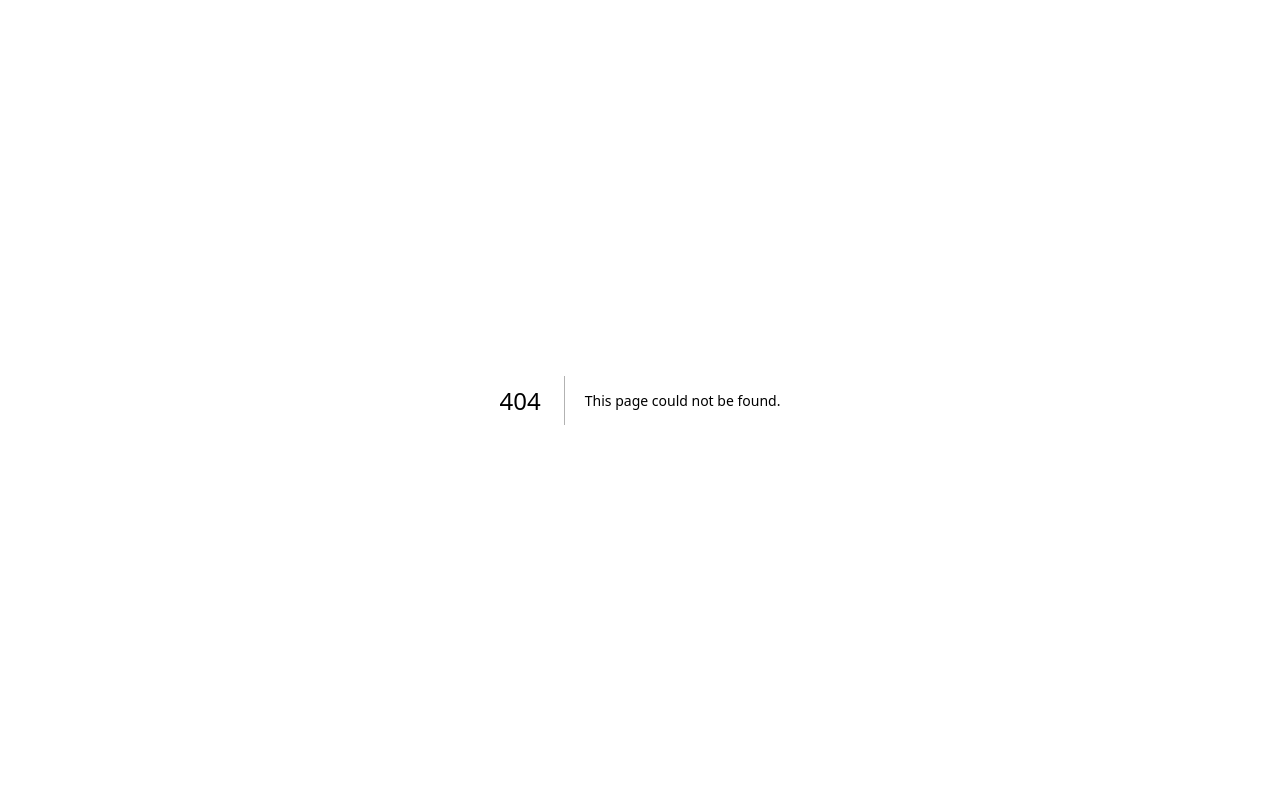
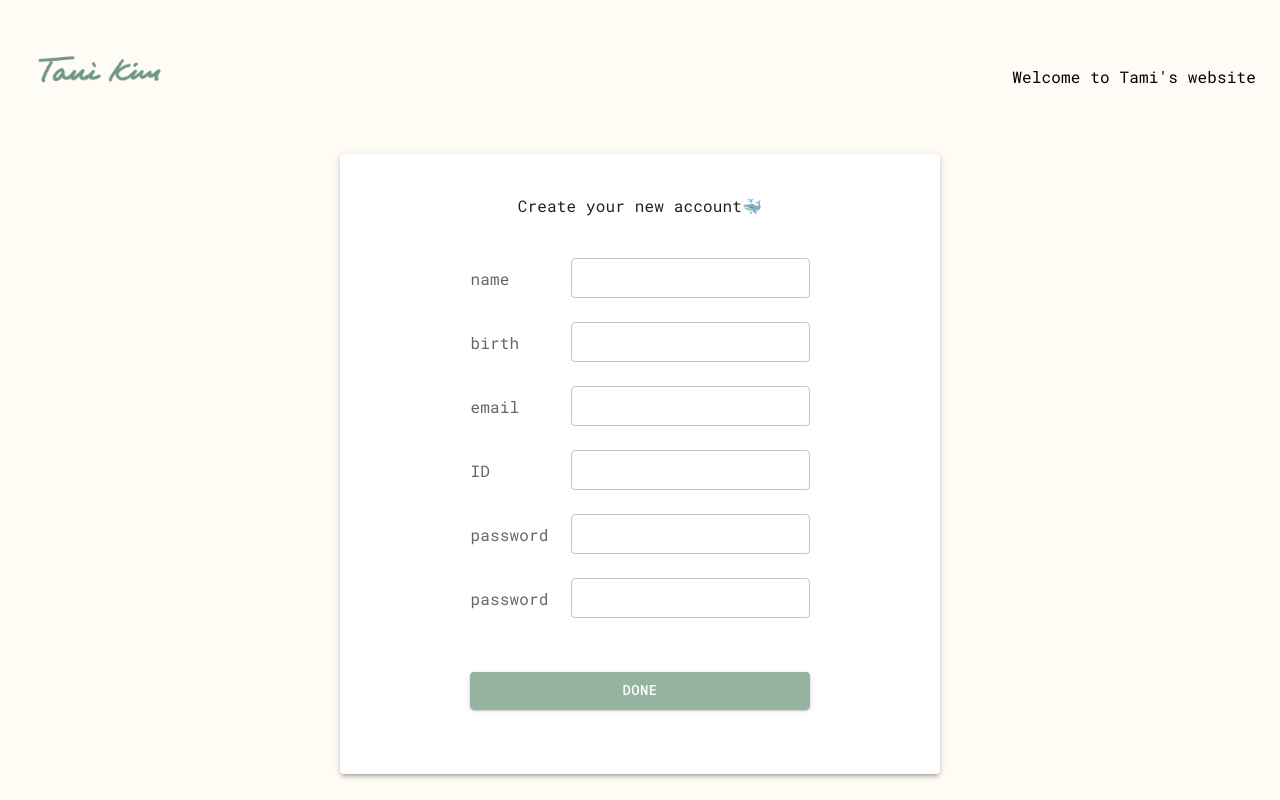
Before and after one commit to tamoimi/next-home-page, a Next.js app: page /home-pages/join in a window 1280 px wide. Before the commit this address had no page. Built offline with nearby package versions, Linux system fonts and the light colour scheme.

Commit message:
feat: 파일 컴포넌트화

```diff
--- /dev/null
+++ b/components/MainLayout.js
@@ -0,0 +1,28 @@
+import styles from "@/styles/Home.module.css";
+import Stack from "@mui/material/Stack";
+import Box from "@mui/material/Box";
+import Typography from "@mui/material/Typography";
+import Head from "next/head";
+import Image from "next/image";
+import Link from "next/link";
+import { Grid } from "@mui/material";
+
+const MainLayout = () => {
+  return (
+    <Box sx={{ px: 3 }}>
+      <Stack
+        direction={"row"}
+        alignItems="center"
+        justifyContent={"space-between"}
+      >
+        <Link href="/">
+          <Image src="/logo.png" alt="logo" width={150} height={150} priority />
+        </Link>
+
+        <Typography>Welcome to Tami&apos;s website</Typography>
+      </Stack>
+
+    </Box>
+  );
+};
+export default MainLayout;
--- a/pages/_app.js
+++ b/pages/_app.js
@@ -1,5 +1,36 @@
-import '@/styles/globals.css'
+import "@/styles/globals.css";
+import { ThemeProvider, createTheme } from "@mui/material";
+
+const theme = createTheme({
+  palette: {
+    background: {
+      default: "#eeeeee",
+    },
+    primary: {
+      main: "#94B49F",
+    },
+    secondary: {
+      main: "#35BA9B",
+    },
+    success: {
+      main: "#3AADD9",
+    },
+    error: {
+      main: "#D94452",
+    },
+    info: {
+      main: "#DCDCDC",
+    },
+    warning: {
+      main: "#FDCD56",
+    },
+  },
+});
 
 export default function App({ Component, pageProps }) {
-  return <Component {...pageProps} />
+  return (
+    <ThemeProvider theme={theme}>
+      <Component {...pageProps} />
+    </ThemeProvider>
+  );
 }
--- /dev/null
+++ b/pages/home-pages/join.js
@@ -0,0 +1,107 @@
+import MainLayout from "@/components/MainLayout";
+import InputLabel from "@mui/material/InputLabel";
+import Stack from "@mui/material/Stack";
+import TextField from "@mui/material/TextField";
+import Typography from "@mui/material/Typography";
+import Button from "@mui/material/Button";
+import Paper from "@mui/material/Paper";
+
+const Join = () => {
+  return (
+    <>
+      <MainLayout />
+      <Paper
+        elevation={3}
+        sx={{
+          width: 600,
+          height: 620,
+          p: 3,
+          margin: "0 auto",
+        }}
+      >
+        <Typography sx={{ textAlign: "center", pt: 2, pb: 5 }}>
+          Create your new account🐳
+        </Typography>
+        <form>
+          <Stack>
+            <Stack
+              direction={"row"}
+              justifyContent={"center"}
+              alignItems="center"
+              sx={{ mb: 3 }}
+            >
+              <InputLabel htmlFor="name" sx={{ width: 100 }}>
+                name
+              </InputLabel>
+              <TextField id="name" size="small"></TextField>
+            </Stack>
+            <Stack
+              direction={"row"}
+              justifyContent={"center"}
+              alignItems="center"
+              sx={{ mb: 3 }}
+            >
+              <InputLabel htmlFor="birth" sx={{ width: 100 }}>
+                birth
+              </InputLabel>
+              <TextField id="birth" size="small"></TextField>
+            </Stack>
+            <Stack
+              direction={"row"}
+              justifyContent={"center"}
+              alignItems="center"
+              sx={{ mb: 3 }}
+            >
+              <InputLabel htmlFor="email" sx={{ width: 100 }}>
+                email
+              </InputLabel>
+              <TextField id="email" size="small"></TextField>
+            </Stack>
+            <Stack
+              direction={"row"}
+              justifyContent={"center"}
+              alignItems="center"
+              sx={{ mb: 3 }}
+            >
+              <InputLabel htmlFor="id" sx={{ width: 100 }}>
+                ID
+              </InputLabel>
+              <TextField id="id" size="small"></TextField>
+            </Stack>
+            <Stack
+              direction={"row"}
+              justifyContent={"center"}
+              alignItems="center"
+              sx={{ mb: 3 }}
+            >
+              <InputLabel htmlFor="password" sx={{ width: 100 }}>
+                password
+              </InputLabel>
+              <TextField id="password" size="small"></TextField>
+            </Stack>
+            <Stack
+              direction={"row"}
+              justifyContent={"center"}
+              alignItems="center"
+              sx={{ mb: 3 }}
+            >
+              <InputLabel htmlFor="password" sx={{ width: 100 }}>
+                password
+              </InputLabel>
+              <TextField id="password" size="small"></TextField>
+            </Stack>
+          </Stack>
+          <Stack>
+            <Button
+              variant="contained"
+              sx={{ width: 340, margin: "30px auto", color: "white" }}
+            >
+              done
+            </Button>
+          </Stack>
+        </form>
+      </Paper>
+    </>
+  );
+};
+export default Join;
--- a/styles/Home.module.css
+++ b/styles/Home.module.css
@@ -103,9 +103,6 @@
   position: absolute;
   filter: blur(45px);
   transform: translateZ(0);
-}
-.center button:hover {
-  background-color: #798f80 ;
 }
 
 .logo,
--- a/styles/globals.css
+++ b/styles/globals.css
@@ -1,7 +1,5 @@
 :root {
-  --font-mono: ui-monospace, Menlo, Monaco, "Cascadia Mono", "Segoe UI Mono",
-    "Roboto Mono", "Oxygen Mono", "Ubuntu Monospace", "Source Code Pro",
-    "Fira Mono", "Droid Sans Mono", "Courier New", monospace;
+  font-family: "roboto";
 }
 
 * {
@@ -10,10 +8,18 @@
   margin: 0;
 }
 body {
-  background-color: beige;
+  background-color: #FFFBF5;
 }
 
 a {
   color: inherit;
   text-decoration: none;
 }
+@font-face {
+  font-family: "magilio";
+  src: url("/fonts/MagilioRegular-Yzv2O.ttf");
+}
+@font-face {
+  font-family: "roboto";
+  src: url("/fonts/RobotoMono-VariableFont_wght.ttf");
+}
```
Also changed, not shown: pages/home-pages/login.js (added, +13 -0 lines), pages/index.js (+19 -33 lines), pages/join.js (deleted, +0 -74 lines), pages/login.js (deleted, +0 -9 lines), public/fonts/MagilioRegular-Yzv2O.ttf (added), public/fonts/RobotoMono-VariableFont_wght.ttf (added).
